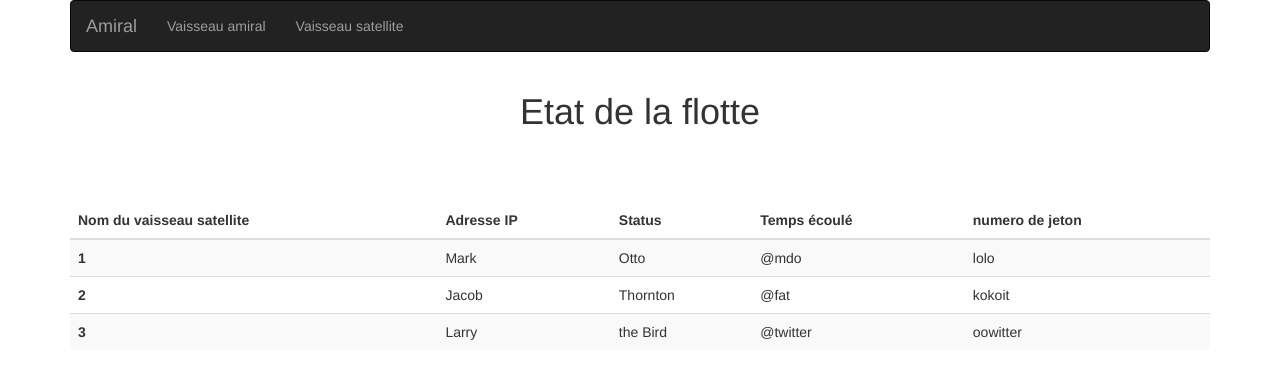
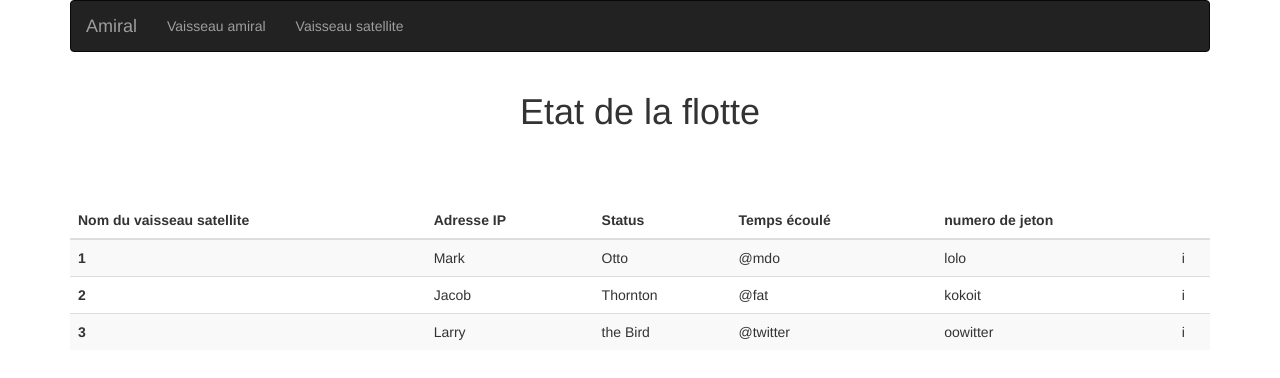
Before and after one commit to Tshili/Amiral, an Angular app in the folder client/: page / in a window 1280 px wide. Shown: the top 378 px of the page. Built offline with nearby package versions, Linux system fonts and the light colour scheme.

Commit message:
IHM satellite vessel

```diff
--- a/client/src/app/app.module.ts
+++ b/client/src/app/app.module.ts
@@ -5,13 +5,15 @@ import { NgModule } from '@angular/core';
 import { AppComponent } from './app.component';
 import { FlagshipShipComponent } from './flagship-ship/flagship-ship.component';
 import { NavComponent } from './nav/nav.component';
+import { InformationComponent } from './information/information.component';
 
 
 @NgModule({
   declarations: [
     AppComponent,
     FlagshipShipComponent,
-    NavComponent
+    NavComponent,
+    InformationComponent
   ],
   imports: [
     BrowserModule
--- a/client/src/app/flagship-ship/flagship-ship.component.html
+++ b/client/src/app/flagship-ship/flagship-ship.component.html
@@ -8,6 +8,7 @@
         <th scope="col">Status</th>
         <th scope="col">Temps écoulé </th>
         <th scope="col">numero de jeton</th>
+        <th scope="col"></th>
       </tr>
     </thead>
     <tbody>
@@ -17,6 +18,7 @@
         <td>Otto</td>
         <td>@mdo</td>
         <td>lolo</td>
+        <td>i</td>
       </tr>
       <tr>
         <th scope="row">2</th>
@@ -24,6 +26,7 @@
         <td>Thornton</td>
         <td>@fat</td>
         <td>kokoit</td>
+        <td>i</td>
       </tr>
       <tr>
         <th scope="row">3</th>
@@ -31,6 +34,7 @@
         <td>the Bird</td>
         <td>@twitter</td>
         <td>oowitter</td>
+        <td>i</td>
       </tr>
     </tbody>
   </table>
--- /dev/null
+++ b/client/src/app/information/information.component.html
@@ -0,0 +1,3 @@
+<p>
+  information works!
+</p>
--- /dev/null
+++ b/client/src/app/information/information.component.ts
@@ -0,0 +1,15 @@
+import { Component, OnInit } from '@angular/core';
+
+@Component({
+  selector: 'app-information',
+  templateUrl: './information.component.html',
+  styleUrls: ['./information.component.css']
+})
+export class InformationComponent implements OnInit {
+
+  constructor() { }
+
+  ngOnInit() {
+  }
+
+}
```
Also changed, not shown: client/src/app/information/information.component.css (added), 1 other file (tests, documents, lock files or other folders).
